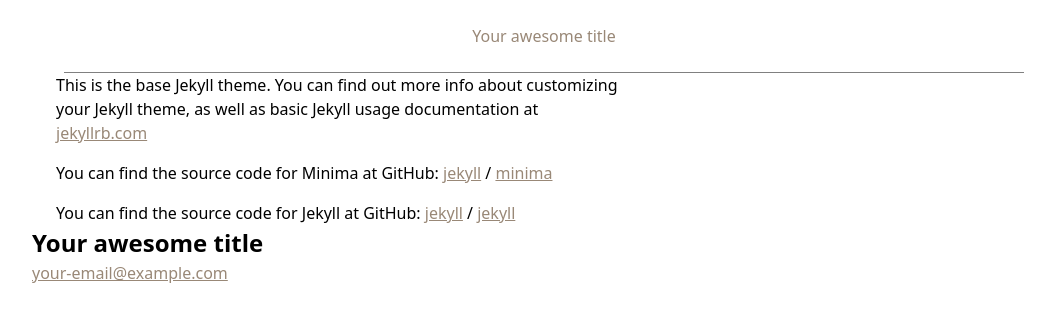
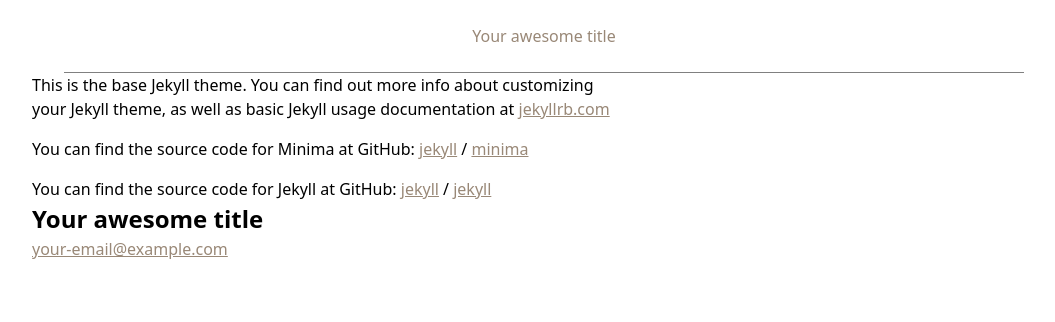
Before and after one commit to daprice/CAD, a Jekyll site: the page built from about.md, in a window 1280 px wide. Shown: the top 322 px of the page, without its empty margins (96-1151 px from the left). Built offline with Jekyll 4.4.1, drawn with Linux system fonts in a browser that asks for light colours.

Commit message:
Make the margin around flex items only appear *between*, not *around* the items

```diff
--- a/_sass/layout.scss
+++ b/_sass/layout.scss
@@ -77,6 +77,8 @@
 	align-content: space-between;
 	justify-content: center;
 
+	margin: -1.5rem;
+
 	& > section {
 		flex-shrink: 1;
 		flex-grow: 1;
@@ -84,9 +86,7 @@
 		width: 50%;
 		max-width: $max-textblock-width;
 
-		margin-top: 0px;
-		margin-left: 1.5rem;
-		margin-right: 1.5rem;
+		margin: 1.5rem;
 	}
 
 	& > section.thing-readme {
```
